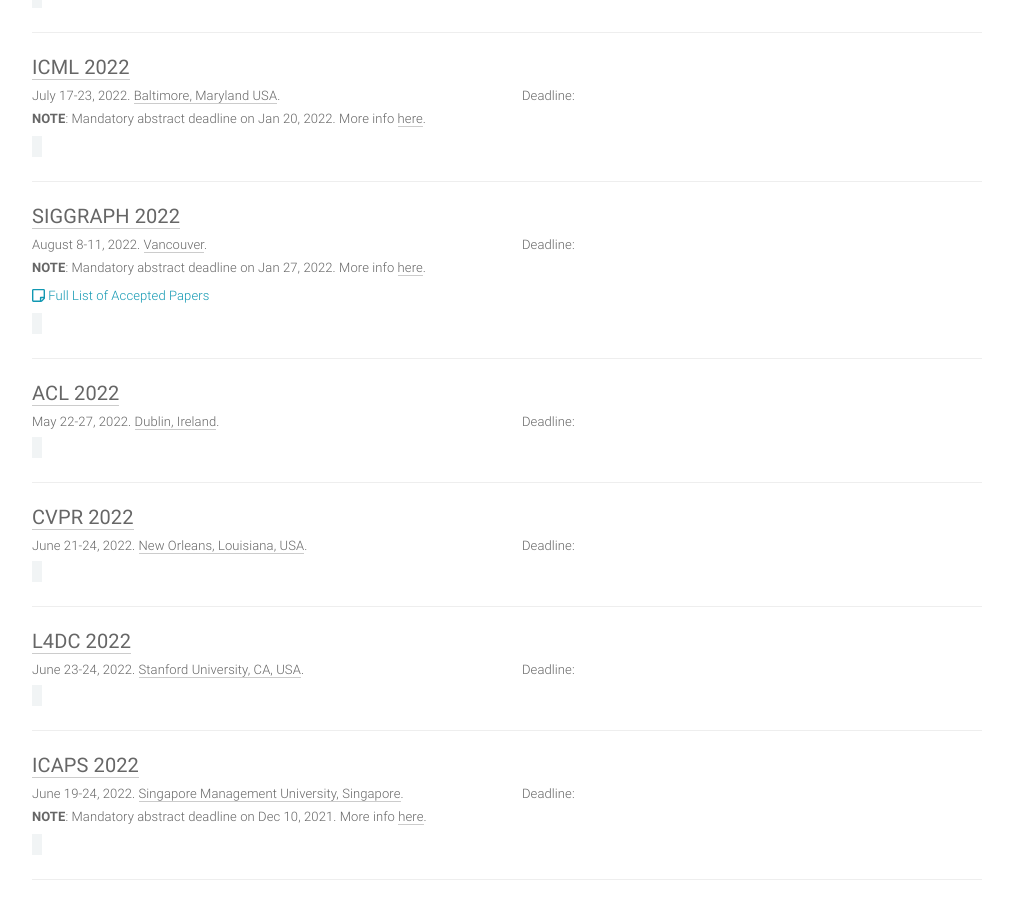
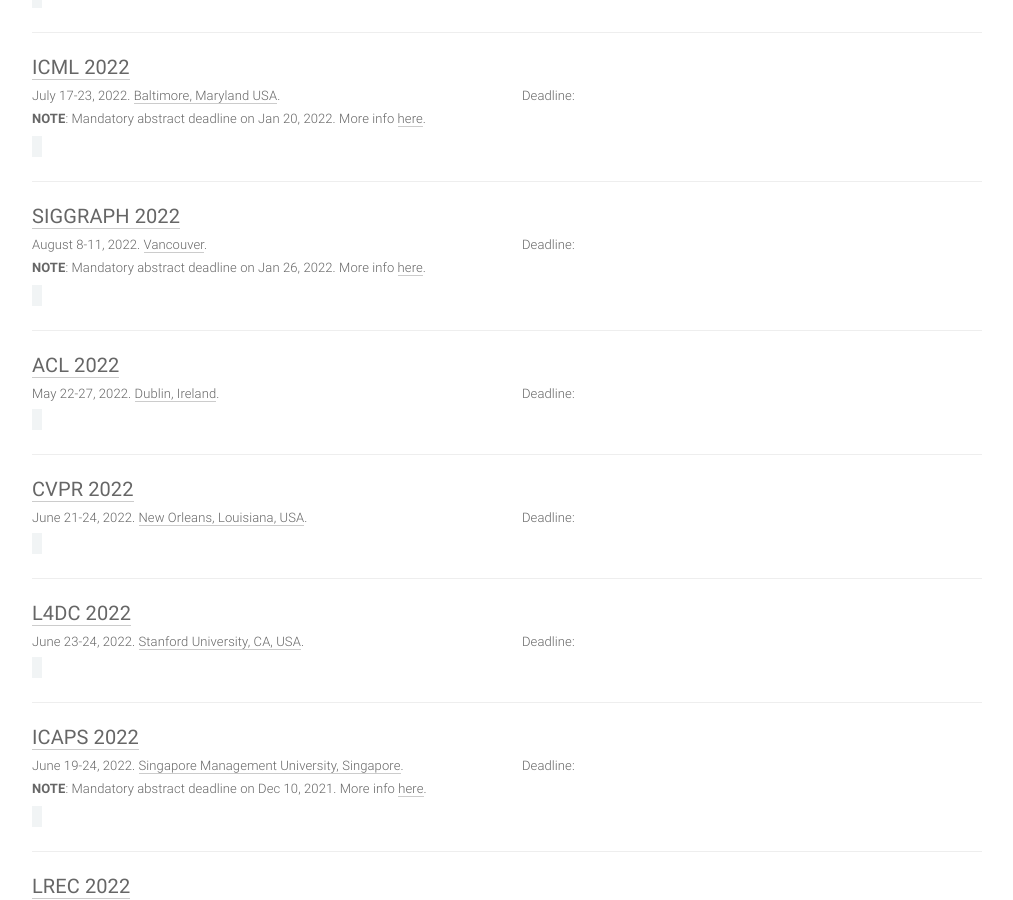
Before and after one commit to paperswithcode/ai-deadlines, a Jekyll site: the page built from index.html, in a window 1280 px wide and 900 px high, scrolled down 517 px. Shown: the whole window, without its empty margins (133-1146 px from the left). Built offline with Jekyll 4.4.1, drawn with Linux system fonts in a browser that asks for light colours; comment, search, counter and statistics services are not loaded.

Commit message:
update the data of siggraph 2022

```diff
--- a/_data/conferences.yml
+++ b/_data/conferences.yml
@@ -43,14 +43,13 @@
   year: 2022
   id: siggraph22
   link: https://s2022.siggraph.org/
-  abstract_deadline: '2022-01-27 22:00:00'
-  deadline: '2022-01-28 22:00:00'
+  abstract_deadline: '2022-01-26 22:00:00'
+  deadline: '2022-01-27 22:00:00'
   timezone: UTC
   date: August 8-11, 2022
   place: Vancouver
   sub: CG
-  note: '<b>NOTE</b>: Mandatory abstract deadline on Jan 27, 2022. More info <a href=''https://s2022.siggraph.org/program/technical-papers/''>here</a>.'
-  paperslink: https://s2022.siggraph.org/full-program/
+  note: '<b>NOTE</b>: Mandatory abstract deadline on Jan 26, 2022. More info <a href=''https://s2022.siggraph.org/program/technical-papers/''>here</a>.'
 
 - title: ACL
   hindex: 157
```
